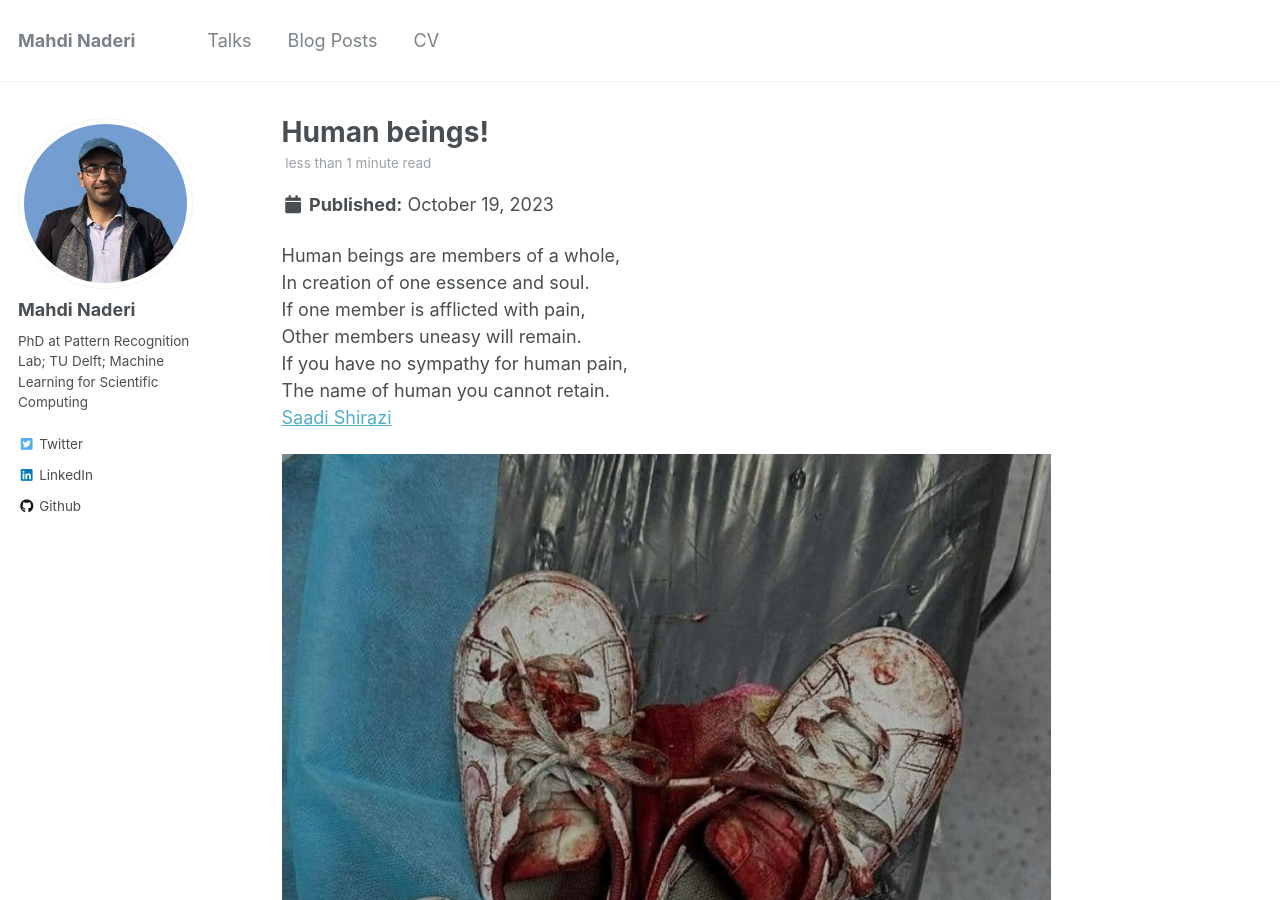
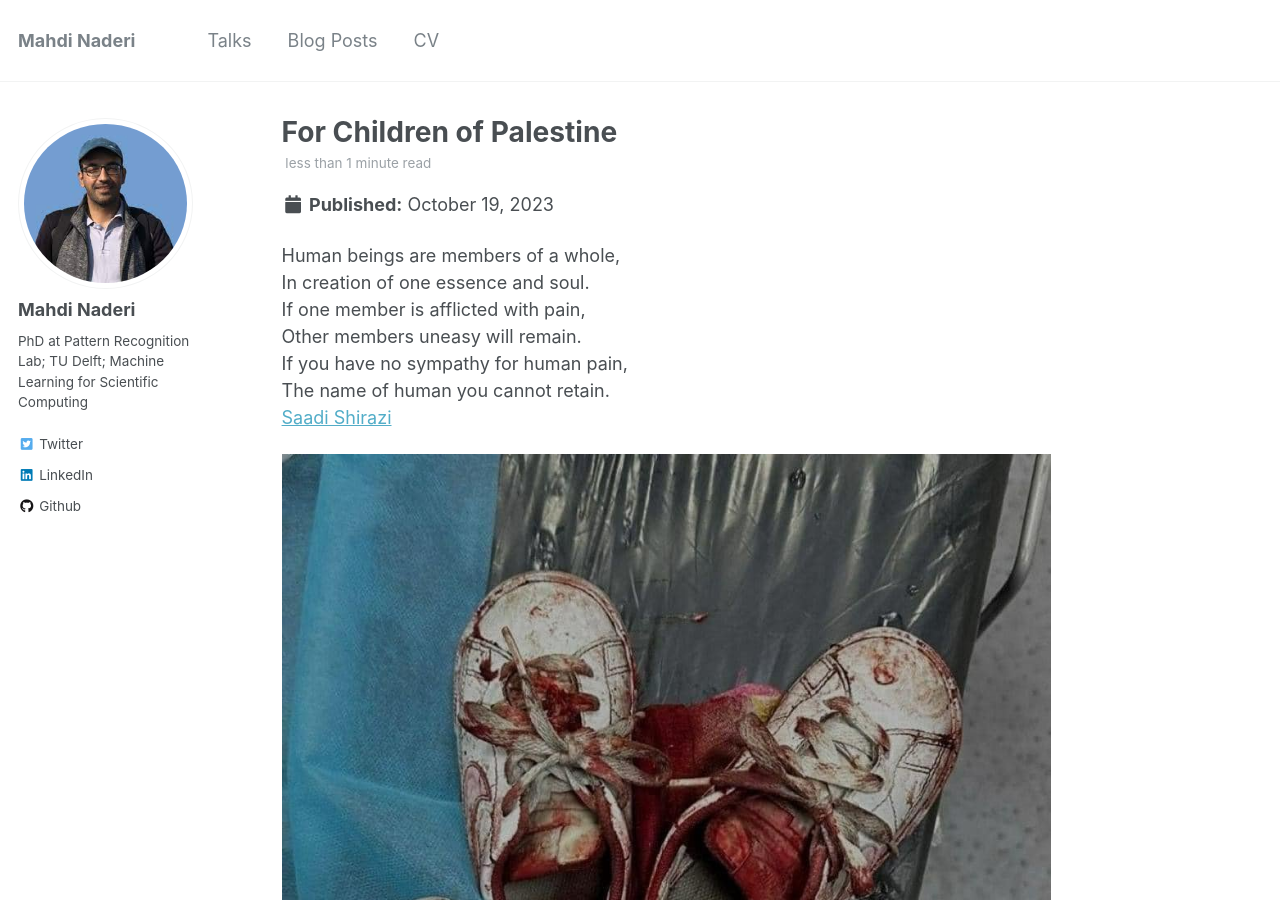
Before and after one commit to mnaderib/mnaderib.github.io, a Jekyll site: the page built from _posts/2023-10-19-blog.md, in a window 1280 px wide and 900 px high. Built offline with Jekyll 4.4.1, drawn with Linux system fonts in a browser that asks for light colours.

Commit message:
Update 2023-10-19-blog.md

```diff
--- a/_posts/2023-10-19-blog.md
+++ b/_posts/2023-10-19-blog.md
@@ -1,5 +1,5 @@
 ---
-title: 'Human beings!'
+title: 'For Children of Palestine'
 date: 2023-10-19
 permalink: /posts/2023/10/19/
 tags:
```
